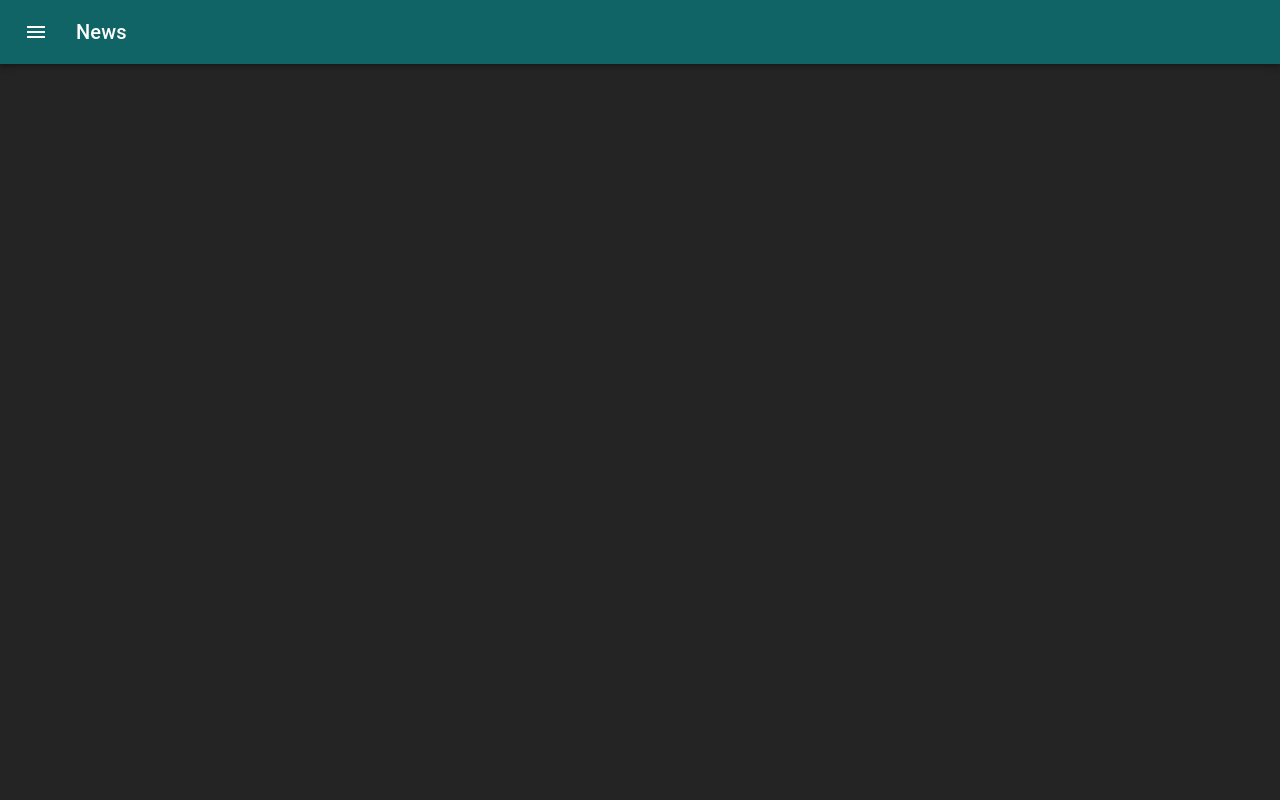
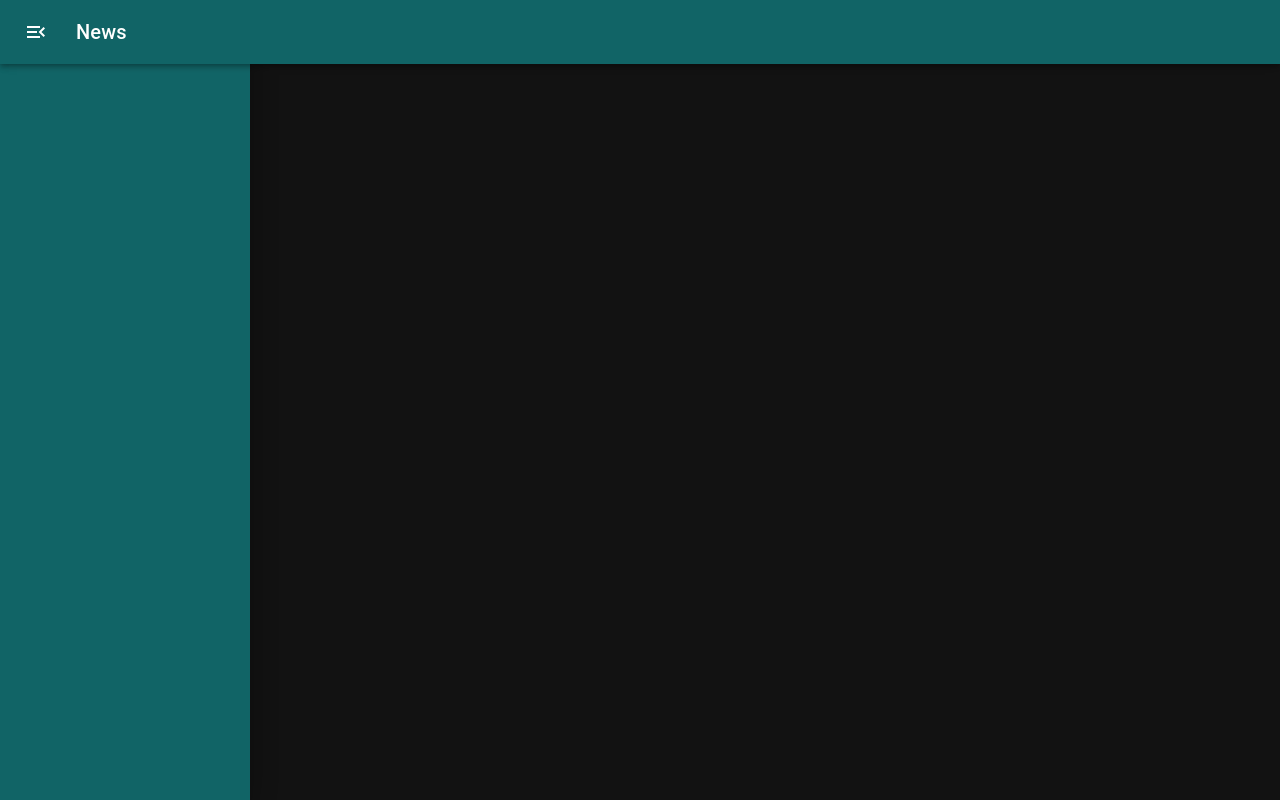
Before and after one commit to Jatin00555/news-feed-application, a React (Vite) app: page / in a window 1280 px wide. Both pictures are taken after a click on the button "menu". Built offline with nearby package versions, Linux system fonts and the light colour scheme.

Commit message:
-Added topbar and side drawer

```diff
--- a/src/components/NewsAggregator.tsx
+++ b/src/components/NewsAggregator.tsx
@@ -1,10 +1,19 @@
 import { Stack } from "@mui/material";
 import TopBar from "./TopBar";
+import { useState } from "react";
+import SideDrawer from "./SideDrawer";
 
 const NewsAggregator = () => {
+  const [isDrawerOpen, setIsDrawerOpen] = useState(false);
+
+  const toggleDrawer = (status: boolean) => {
+    setIsDrawerOpen(status);
+  };
+
   return (
     <Stack width={"100vw"} height={"100vh"}>
-      <TopBar />
+      <TopBar isDrawerOpen={isDrawerOpen} toggleDrawer={toggleDrawer} />
+      <SideDrawer isDrawerOpen={isDrawerOpen} toggleDrawer={toggleDrawer} />
     </Stack>
   );
 };
--- /dev/null
+++ b/src/components/SideDrawer.tsx
@@ -0,0 +1,19 @@
+import { Drawer, Box } from "@mui/material";
+import { SideDrawerProps } from "../types/componentPropTypes";
+
+const SideDrawer = (props: SideDrawerProps) => {
+  const { isDrawerOpen, toggleDrawer } = props;
+  return (
+    <Drawer
+      anchor="left"
+      open={isDrawerOpen}
+      onClose={() => toggleDrawer(false)}
+    >
+      <Box width={250} sx={{ bgcolor: "primary.main", height: "100%" }}>
+
+      </Box>
+    </Drawer>
+  );
+};
+
+export default SideDrawer;
--- a/src/components/TopBar.tsx
+++ b/src/components/TopBar.tsx
@@ -1,16 +1,16 @@
-import AppBar from '@mui/material/AppBar';
-import Box from '@mui/material/Box';
-import Toolbar from '@mui/material/Toolbar';
-import Typography from '@mui/material/Typography';
-import IconButton from '@mui/material/IconButton';
-import MenuIcon from '@mui/icons-material/Menu';
-import { useTranslation } from 'react-i18next';
+import { Box, AppBar, Toolbar, IconButton, Typography } from "@mui/material";
+import { useTranslation } from "react-i18next";
+import { TopBarProps } from "../types/componentPropTypes";
+import MenuIcon from "@mui/icons-material/Menu";
+import MenuOpenIcon from "@mui/icons-material/MenuOpen";
 
-export default function TopBar() {
-  const {t} = useTranslation()
+const TopBar = (props: TopBarProps) => {
+  const { isDrawerOpen, toggleDrawer } = props;
+  const { t } = useTranslation();
+
   return (
     <Box sx={{ flexGrow: 1 }}>
-      <AppBar position="static">
+      <AppBar position="fixed" sx={{ zIndex: (theme) => theme.zIndex.drawer + 1 }}>
         <Toolbar>
           <IconButton
             size="large"
@@ -18,14 +18,17 @@ export default function TopBar() {
             color="inherit"
             aria-label="menu"
             sx={{ mr: 2 }}
+            onClick={() => toggleDrawer(!isDrawerOpen)}
           >
-            <MenuIcon />
+            {isDrawerOpen ? <MenuOpenIcon /> : <MenuIcon />}
           </IconButton>
           <Typography variant="h6" component="div" sx={{ flexGrow: 1 }}>
-            {t('news')}
+            {t("news")}
           </Typography>
         </Toolbar>
       </AppBar>
     </Box>
   );
-}
+};
+
+export default TopBar;
--- /dev/null
+++ b/src/types/componentPropTypes.ts
@@ -0,0 +1,7 @@
+export interface DrawerToggleProps {
+  isDrawerOpen: boolean;
+  toggleDrawer: (status: boolean) => void;
+}
+export interface SideDrawerProps extends DrawerToggleProps {}
+
+export interface TopBarProps extends DrawerToggleProps {}
```
